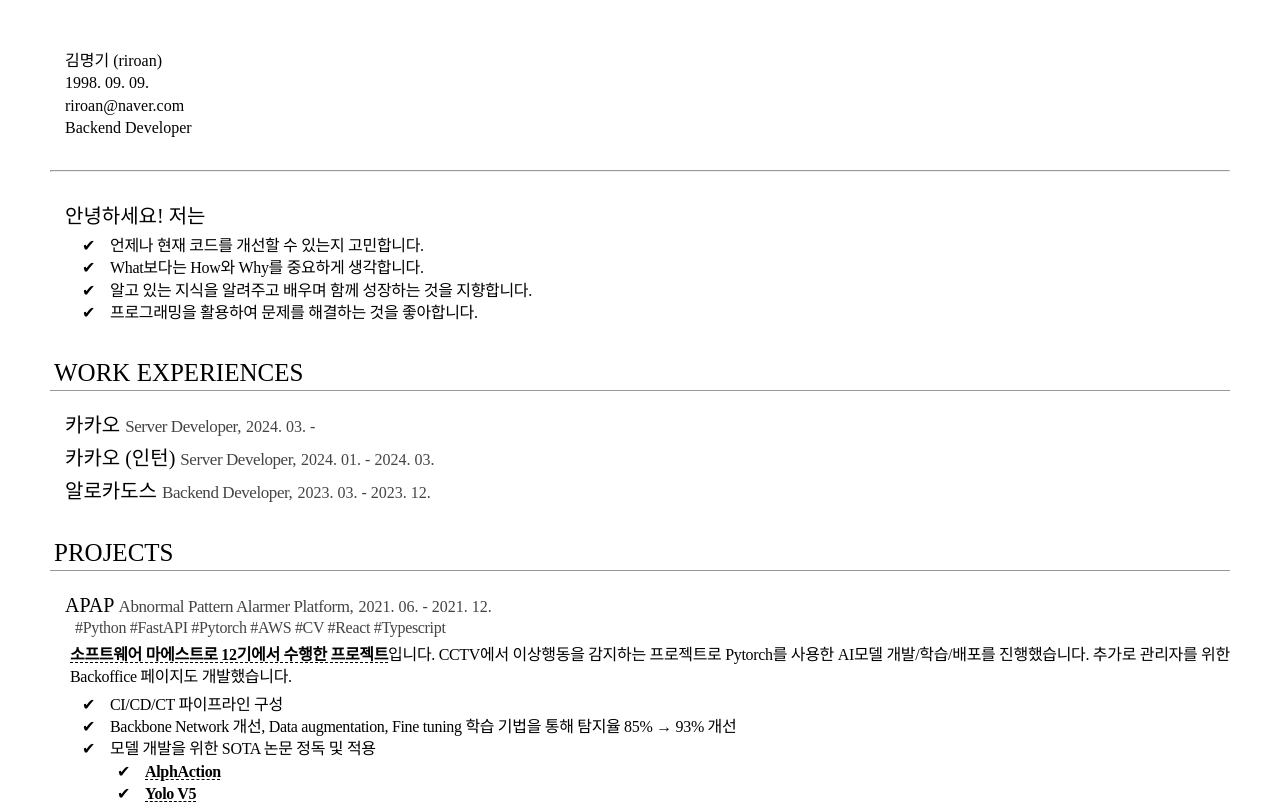
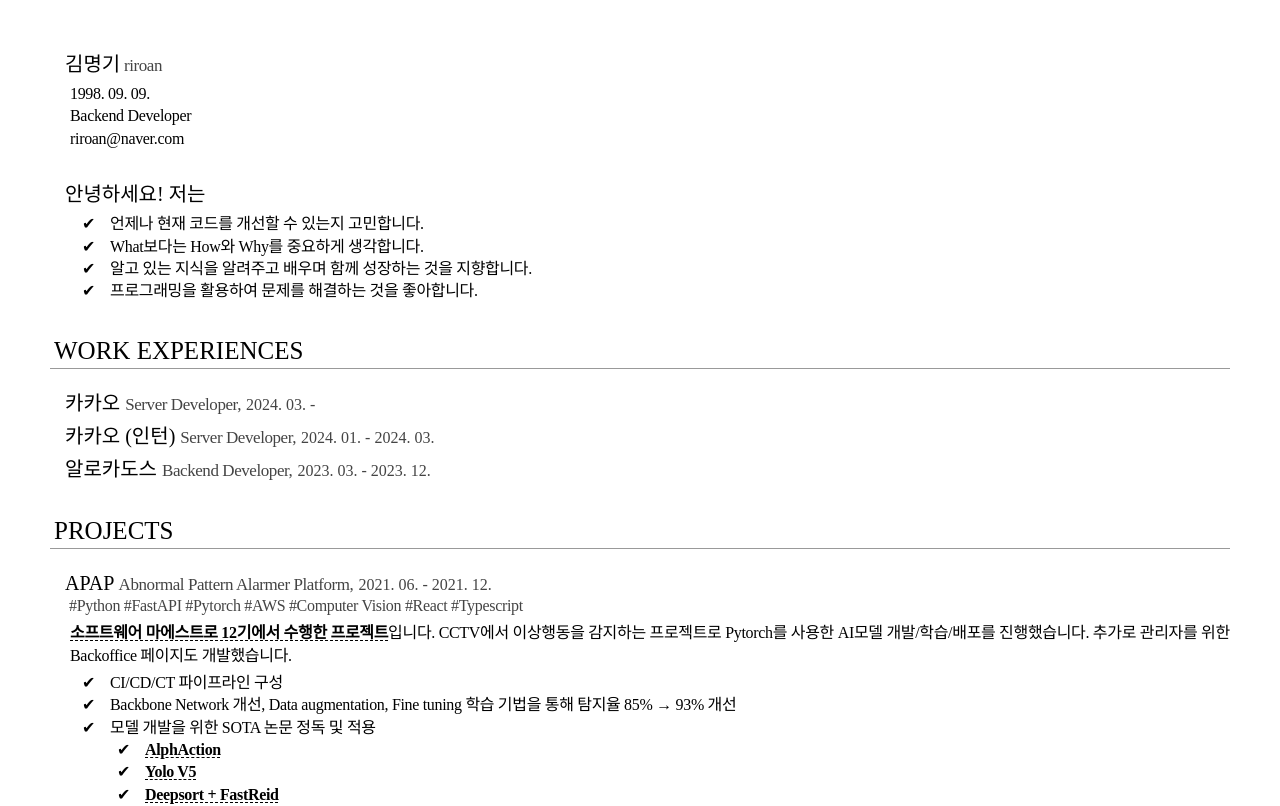
Before and after one commit to riroan/riroan.com, a React (Create React App) app in the folder riroan/: page / in a window 1280 px wide. Shown: the top 806 px of the page. Built offline with nearby package versions, Linux system fonts and the light colour scheme; a web font is replaced by a local one.

Commit message:
프로필 수정

```diff
--- a/riroan/src/App.js
+++ b/riroan/src/App.js
@@ -16,21 +16,17 @@ export default function App() {
 	return (
 		<div className="DefaultContainer">
 			<Div>
-				<div style={{ display: 'flex' }}>
-					<div>
-						<span>김명기</span>
-						<span> (riroan)</span>
-						<br />
-						1998. 09. 09.
-						<br />
-						riroan@naver.com
-						<br />
-						Backend Developer
-					</div>
-				</div>
+				<H2>
+					김명기<Assist> riroan</Assist>
+				</H2>
+				<P>
+					1998. 09. 09.
+					<br />
+					Backend Developer
+					<br />
+					riroan@naver.com
+				</P>
 			</Div>
-			<hr />
-			<br />
 			<Div>
 				<H2>안녕하세요! 저는</H2>
 				<Ul display={true}>
@@ -57,7 +53,7 @@ export default function App() {
 				<H2>
 					APAP <Assist>Abnormal Pattern Alarmer Platform,</Assist> <DateTime>2021. 06. - 2021. 12.</DateTime>
 				</H2>
-				<TechStack>#Python #FastAPI #Pytorch #AWS #CV #React #Typescript</TechStack>
+				<TechStack>#Python #FastAPI #Pytorch #AWS #Computer Vision #React #Typescript</TechStack>
 				<P>
 					<A href="https://www.swmaestro.org/sw/bbs/B0000006/view.do?nttId=25024&menuNo=200015&pageIndex=5">소프트웨어 마에스트로 12기에서 수행한 프로젝트</A>입니다. CCTV에서 이상행동을
 					감지하는 프로젝트로 Pytorch를 사용한 AI모델 개발/학습/배포를 진행했습니다. 추가로 관리자를 위한 Backoffice 페이지도 개발했습니다.
@@ -228,7 +224,10 @@ export default function App() {
 			</Div>
 			<Div>
 				<H2>
-					<A href="https://solved.ac/profile/riroan/arena">솔브드 아레나</A> <Assist style={{ color: '#30A1E5' }}>최고 레이팅 2,234 (SS+)</Assist>
+					<A href="https://solved.ac/profile/riroan/arena">솔브드 아레나</A>{' '}
+					<Assist style={{ color: '#30A1E5' }}>
+						최고 레이팅 2,234 (SS<sup>+</sup>)
+					</Assist>
 				</H2>
 				<P>백준에서 개최되는 대회 성적에 따라 레이팅을 얻는 시스템입니다. 현재 44등에 위치하고 있고 상위 1.44%에 해당합니다.</P>
 			</Div>
--- a/riroan/src/components/TechStack/TechStack.module.css
+++ b/riroan/src/components/TechStack/TechStack.module.css
@@ -2,7 +2,7 @@
 	font-size: 16px;
 	color: #444;
 	letter-spacing: -0.04ch;
-	margin-left: 10px;
+	margin-left: 4px;
 	margin-bottom: 5px;
 	margin-top: -7px;
 }
--- a/riroan/src/reset.css
+++ b/riroan/src/reset.css
@@ -38,8 +38,6 @@ samp,
 small,
 strike,
 strong,
-sub,
-sup,
 tt,
 var,
 b,
```
